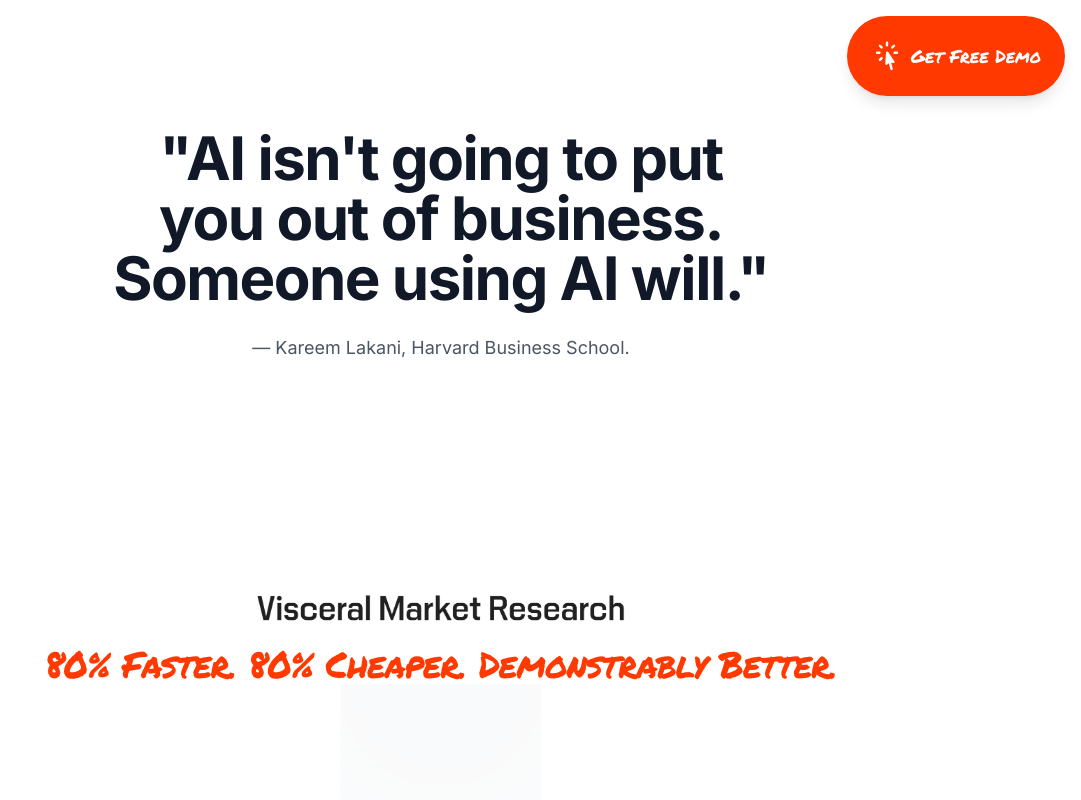
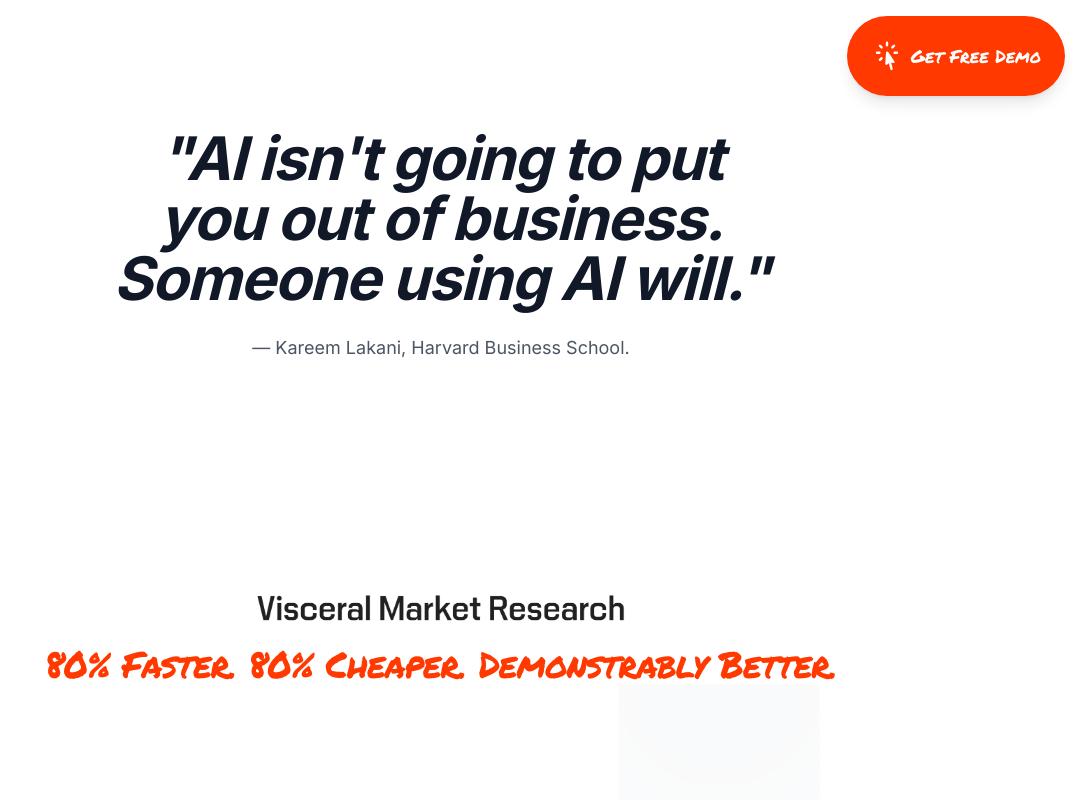
Before and after one commit to neeld3/VisceralMKT, a Next.js app: page / in a window 1280 px wide. Shown: the top 800 px of the page, without its empty margins (199-1280 px from the left). Built offline with nearby package versions, Linux system fonts and the light colour scheme.

Commit message:
Update page.tsx

```diff
--- a/src/app/page.tsx
+++ b/src/app/page.tsx
@@ -34,7 +34,7 @@
       <main className="">
         <div className="py-24 sm:py-32 lg:pb-40 mx-auto max-w-7xl px-6 lg:px-8">
           <div className="mx-auto max-w-2xl text-center">
-            <h1 className="text-4xl font-bold tracking-tight text-gray-900 sm:text-6xl">
+            <h1 className="text-4xl font-bold italic tracking-tight text-gray-900 sm:text-6xl">
               &quot;AI isn&apos;t going to put you out of business. Someone using AI will.&quot;
             </h1>
             <p className="mt-6 text-lg leading-8 text-gray-600">
@@ -61,7 +61,7 @@
           <div className="relative isolate overflow-hidden bg-white px-6 py-24 sm:py-32 lg:overflow-visible lg:px-0">
             <div className="absolute inset-0 -z-10 overflow-hidden">
               <svg
-                className="absolute left-[max(50%,25rem)] top-0 h-[64rem] w-[128rem] -translate-x-1/2 stroke-gray-200 [mask-image:radial-gradient(64rem_64rem_at_top,white,transparent)]"
+                className="absolute left-[max(80%,25rem)] top-0 h-[64rem] w-[128rem] -translate-x-1/2 stroke-gray-200 [mask-image:radial-gradient(64rem_64rem_at_top,white,transparent)]"
                 aria-hidden="true"
               >
                 <svg x="50%" y={-1} className="overflow-visible fill-gray-50">
```
